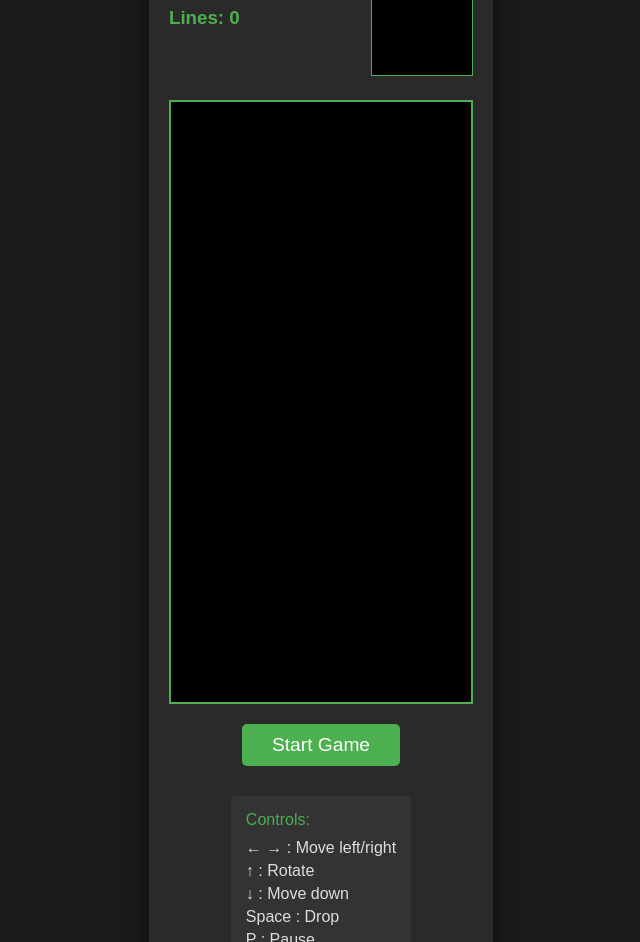
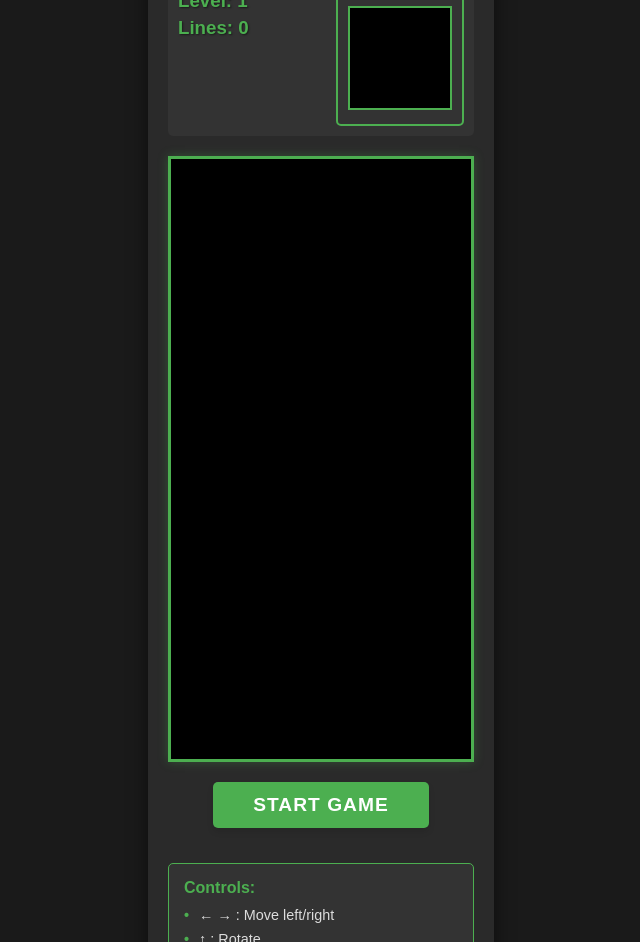
Before and after one commit to ghostli123/welcome-youtube, a plain HTML site: page index.html in a window 1280 px wide. Shown: the part 78-1020 px from the top of the page, without its empty margins (319-959 px from the left). Drawn offline with Linux system fonts and the light colour scheme.

Commit message:
Update styles to make game board and pieces more visible

```diff
--- a/styles.css
+++ b/styles.css
@@ -29,6 +29,9 @@ body {
     justify-content: space-between;
     width: 100%;
     margin-bottom: 20px;
+    padding: 10px;
+    background-color: #333;
+    border-radius: 5px;
 }
 
 .score-section {
@@ -38,19 +41,30 @@ body {
 .score-section h2, .score-section h3 {
     margin: 5px 0;
     color: #4CAF50;
+    text-shadow: 1px 1px 2px rgba(0,0,0,0.5);
 }
 
 .next-piece {
     text-align: center;
+    background-color: #333;
+    padding: 10px;
+    border-radius: 5px;
+    border: 2px solid #4CAF50;
+}
+
+.next-piece h3 {
+    color: #4CAF50;
+    margin-bottom: 10px;
 }
 
 #game {
-    border: 2px solid #4CAF50;
+    border: 3px solid #4CAF50;
     background-color: #000;
+    box-shadow: 0 0 10px rgba(76, 175, 80, 0.3);
 }
 
 #nextPiece {
-    border: 1px solid #4CAF50;
+    border: 2px solid #4CAF50;
     background-color: #000;
     margin-top: 10px;
 }
@@ -58,22 +72,34 @@ body {
 .controls {
     margin-top: 20px;
     text-align: center;
+    width: 100%;
 }
 
 #start-btn {
-    padding: 10px 30px;
+    padding: 12px 40px;
     font-size: 1.2em;
     background-color: #4CAF50;
     color: white;
     border: none;
     border-radius: 5px;
     cursor: pointer;
-    transition: background-color 0.2s;
-    margin-bottom: 15px;
+    transition: all 0.3s ease;
+    text-transform: uppercase;
+    font-weight: bold;
+    letter-spacing: 1px;
+    margin-bottom: 20px;
+    box-shadow: 0 4px 6px rgba(0,0,0,0.1);
 }
 
 #start-btn:hover {
     background-color: #45a049;
+    transform: translateY(-2px);
+    box-shadow: 0 6px 8px rgba(0,0,0,0.2);
+}
+
+#start-btn:active {
+    transform: translateY(0);
+    box-shadow: 0 2px 4px rgba(0,0,0,0.1);
 }
 
 .instructions {
@@ -82,11 +108,13 @@ body {
     padding: 15px;
     background-color: #333;
     border-radius: 5px;
+    border: 1px solid #4CAF50;
 }
 
 .instructions p {
     margin-bottom: 10px;
     color: #4CAF50;
+    font-weight: bold;
 }
 
 .instructions ul {
@@ -94,6 +122,21 @@ body {
 }
 
 .instructions li {
-    margin: 5px 0;
+    margin: 8px 0;
     color: #ddd;
+    font-size: 0.9em;
+    display: flex;
+    align-items: center;
 }
+
+.instructions li:before {
+    content: "•";
+    color: #4CAF50;
+    font-weight: bold;
+    margin-right: 10px;
+}
+
+/* Grid styling */
+.grid-cell {
+    border: 1px solid rgba(76, 175, 80, 0.1);
+}
```
